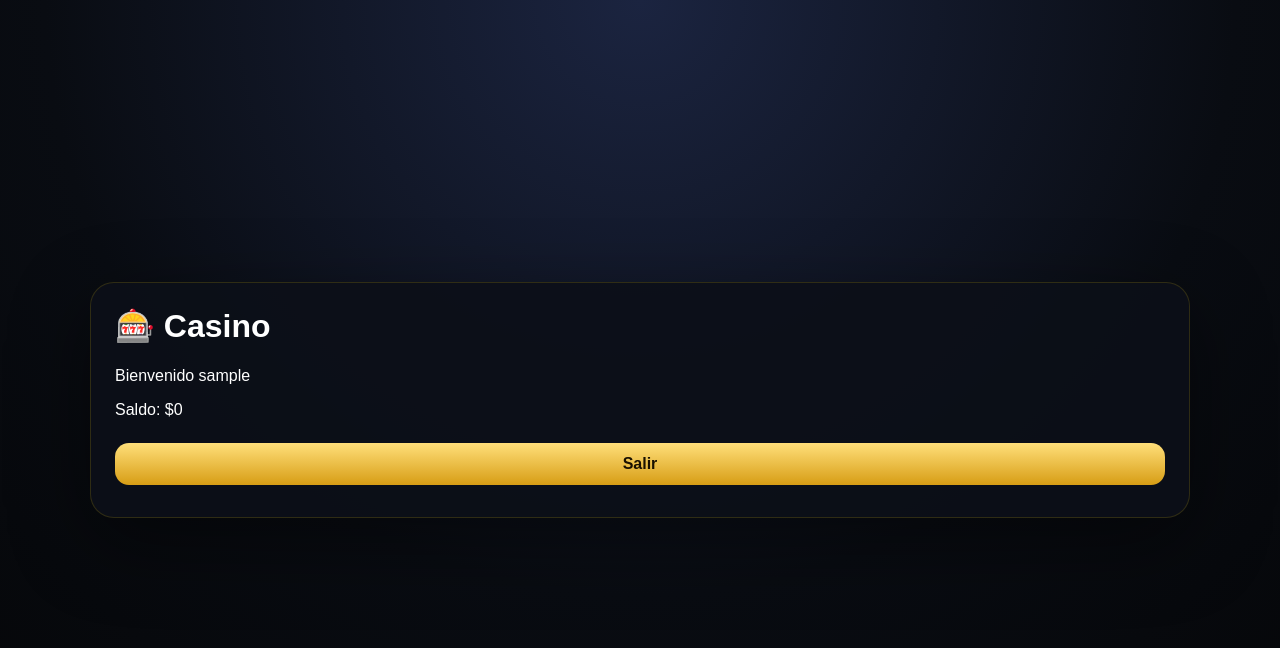
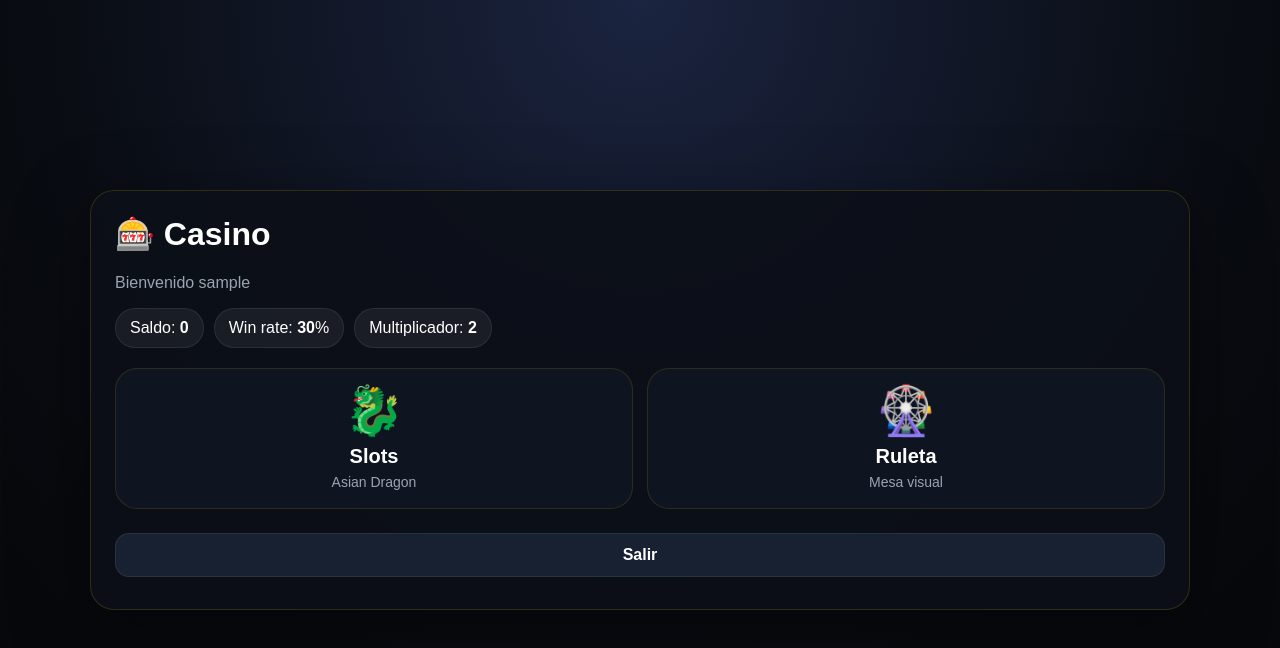
Before and after one commit to ocielb13-bit/casino-app, a website: page public/casino.html in a window 1280 px wide. Drawn offline with Linux system fonts and the light colour scheme; sample sign-in values are in the browser's storage.

Commit message:
Actualizar casino.html

```diff
--- a/public/casino.html
+++ b/public/casino.html
@@ -1,7 +1,8 @@
 <!DOCTYPE html>
 <html lang="es">
 <head>
-  <meta charset="UTF-8">
+  <meta charset="UTF-8" />
+  <meta name="viewport" content="width=device-width, initial-scale=1.0" />
   <title>Casino</title>
   <link rel="stylesheet" href="/style.css">
 </head>
@@ -9,10 +10,37 @@
   <div class="page">
     <div class="card">
       <h1>🎰 Casino</h1>
-      <p id="welcome"></p>
-      <p>Saldo: $<span id="balance">0</span></p>
+      <p class="muted" id="welcome">Cargando...</p>
 
-      <button onclick="logout()">Salir</button>
+      <div class="kpi">
+        <div class="pill">Saldo: <strong id="balance">0</strong></div>
+        <div class="pill">Win rate: <strong id="winRate">30</strong>%</div>
+        <div class="pill">Multiplicador: <strong id="multiplier">2</strong></div>
+      </div>
+
+      <div class="grid-cards">
+        <a class="link-card" href="/slots.html">
+          <div class="icon">🐉</div>
+          <div class="title">Slots</div>
+          <div class="desc">Asian Dragon</div>
+        </a>
+
+        <a class="link-card" href="/ruleta.html">
+          <div class="icon">🎡</div>
+          <div class="title">Ruleta</div>
+          <div class="desc">Mesa visual</div>
+        </a>
+
+        <a class="link-card" href="/admin.html" id="adminCard" style="display:none;">
+          <div class="icon">👑</div>
+          <div class="title">Admin</div>
+          <div class="desc">Panel de control</div>
+        </a>
+      </div>
+
+      <div class="row" style="margin-top: 16px;">
+        <button type="button" class="secondary" onclick="logout()">Salir</button>
+      </div>
     </div>
   </div>
 
```
